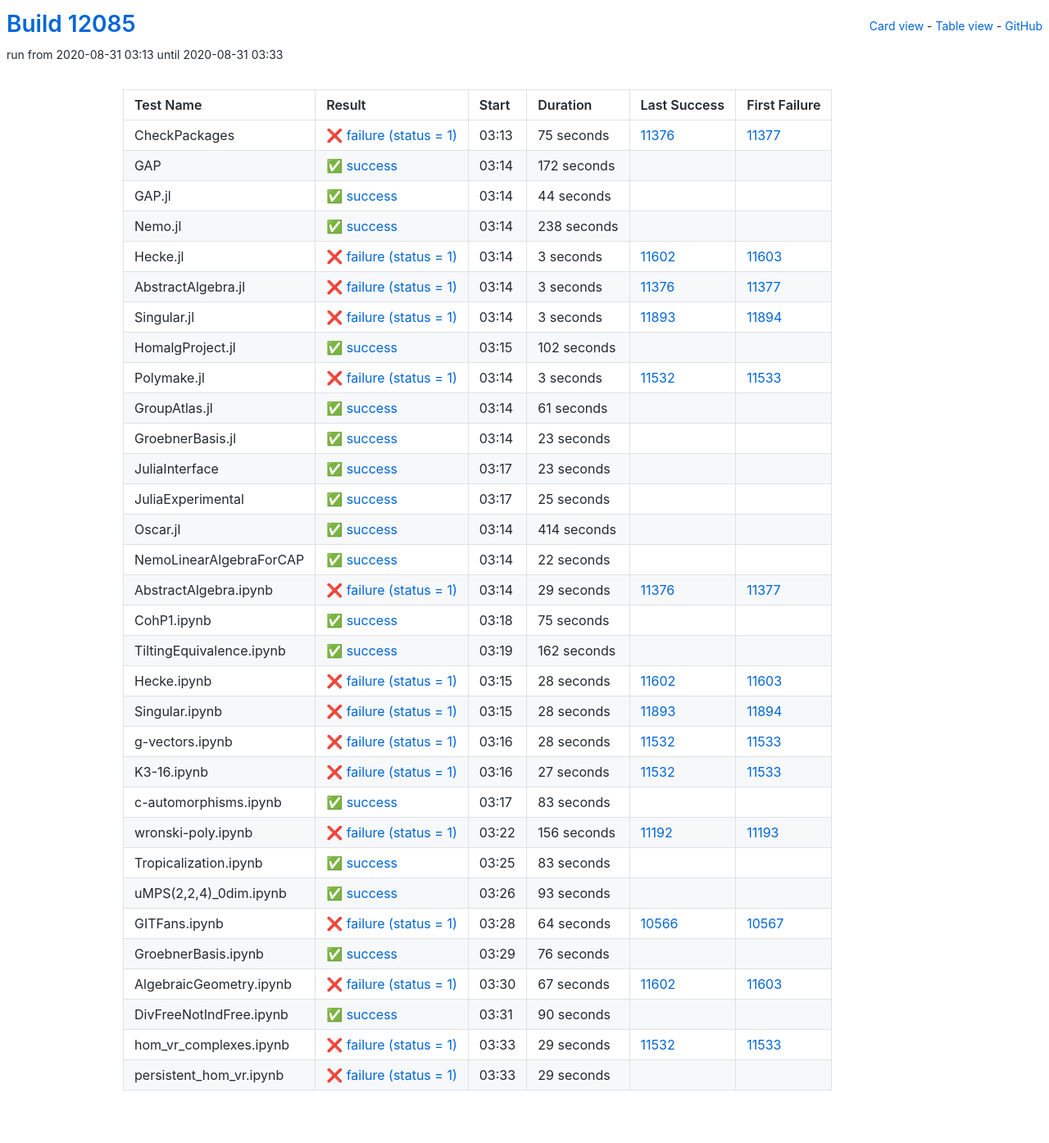
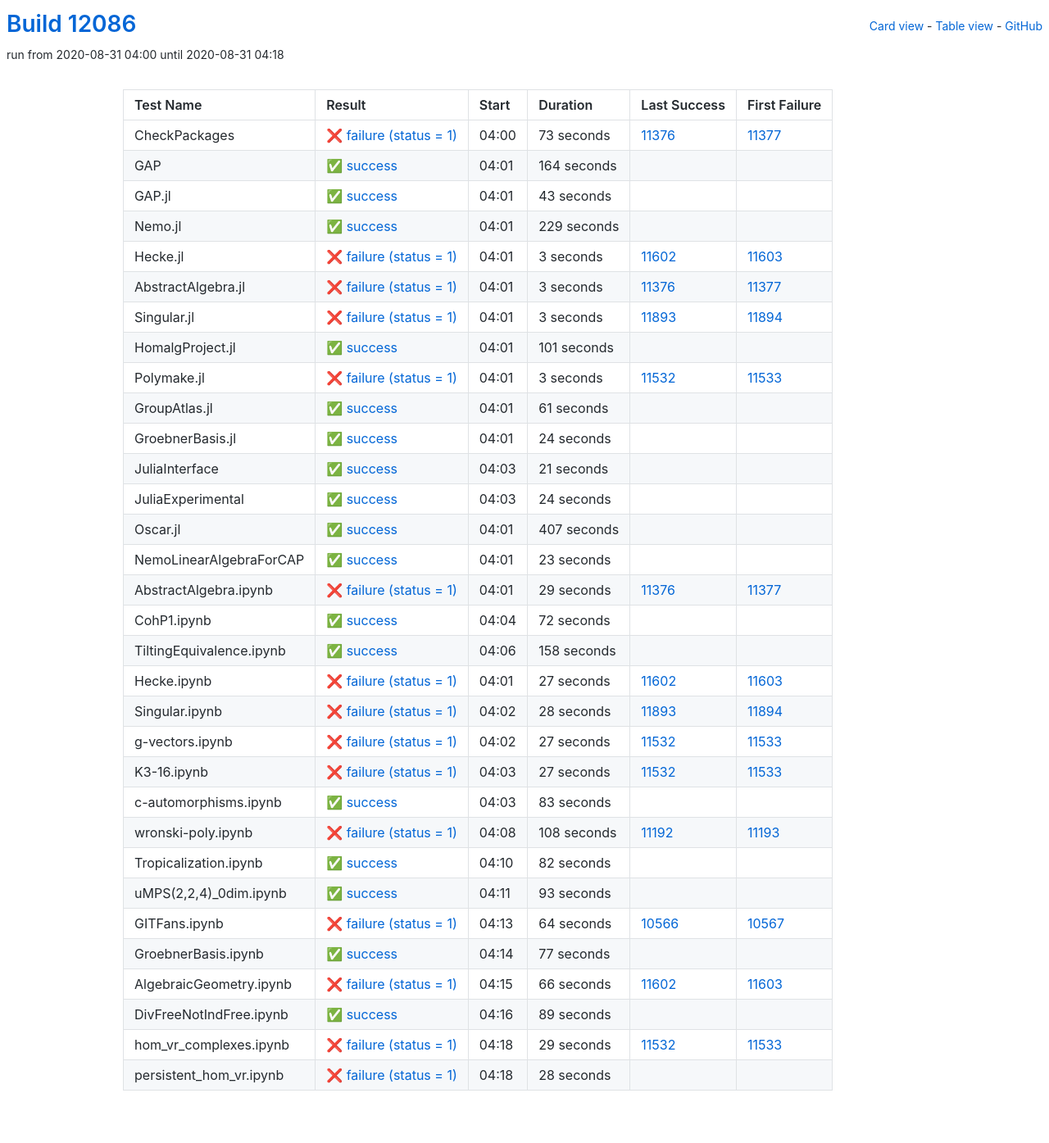
Before and after one commit to oscar-system/oscar-ci-status, a Jekyll site: the page built from table.html, in a window 1280 px wide. Shown: the whole page at 82% size. Built offline with Jekyll 4.4.1, drawn with Linux system fonts in a browser that asks for light colours.

Commit message:
Build #12086

```diff
--- a/_data/ci.yml
+++ b/_data/ci.yml
@@ -1,6 +1,6 @@
 ---
-build: 12085
-build_url: https://oscarci.mathematik.uni-kl.de/job/oscar/12085/
+build: 12086
+build_url: https://oscarci.mathematik.uni-kl.de/job/oscar/12086/
 job: oscar
 organization: oscar-system
 repo: oscar-ci-status
@@ -8,56 +8,56 @@
 tests:
 - name: CheckPackages
   id: checkpackages
-  log: https://oscarci.mathematik.uni-kl.de/job/oscar/12085/artifact/logs/build-12085/CheckPackages.log
-  start: 2020-08-31 03:13
+  log: https://oscarci.mathematik.uni-kl.de/job/oscar/12086/artifact/logs/build-12086/CheckPackages.log
+  start: 2020-08-31 04:00
   success: false
   exitcode: 1
   status: failure
-  duration: 75
+  duration: 73
   last_success: 11376
   last_success_url: https://oscarci.mathematik.uni-kl.de/job/oscar/11376/
   first_failure: 11377
   first_failure_url: https://oscarci.mathematik.uni-kl.de/job/oscar/11377/
 - name: GAP
   id: gap
-  log: https://oscarci.mathematik.uni-kl.de/job/oscar/12085/artifact/logs/build-12085/GAP.log
-  start: 2020-08-31 03:14
+  log: https://oscarci.mathematik.uni-kl.de/job/oscar/12086/artifact/logs/build-12086/GAP.log
+  start: 2020-08-31 04:01
   success: true
   exitcode: 0
   status: success
-  duration: 172
+  duration: 164
   last_success: false
   last_success_url:
   first_failure: false
   first_failure_url:
 - name: GAP.jl
   id: gap-jl
-  log: https://oscarci.mathematik.uni-kl.de/job/oscar/12085/artifact/logs/build-12085/GAP.jl.log
-  start: 2020-08-31 03:14
+  log: https://oscarci.mathematik.uni-kl.de/job/oscar/12086/artifact/logs/build-12086/GAP.jl.log
+  start: 2020-08-31 04:01
   success: true
   exitcode: 0
   status: success
-  duration: 44
+  duration: 43
   last_success: false
   last_success_url:
   first_failure: false
   first_failure_url:
 - name: Nemo.jl
   id: nemo-jl
-  log: https://oscarci.mathematik.uni-kl.de/job/oscar/12085/artifact/logs/build-12085/Nemo.jl.log
-  start: 2020-08-31 03:14
+  log: https://oscarci.mathematik.uni-kl.de/job/oscar/12086/artifact/logs/build-12086/Nemo.jl.log
+  start: 2020-08-31 04:01
   success: true
   exitcode: 0
   status: success
-  duration: 238
+  duration: 229
   last_success: false
   last_success_url:
   first_failure: false
   first_failure_url:
 - name: Hecke.jl
   id: hecke-jl
-  log: https://oscarci.mathematik.uni-kl.de/job/oscar/12085/artifact/logs/build-12085/Hecke.jl.log
-  start: 2020-08-31 03:14
+  log: https://oscarci.mathematik.uni-kl.de/job/oscar/12086/artifact/logs/build-12086/Hecke.jl.log
+  start: 2020-08-31 04:01
   success: false
   exitcode: 1
   status: failure
@@ -68,8 +68,8 @@
   first_failure_url: https://oscarci.mathematik.uni-kl.de/job/oscar/11603/
 - name: AbstractAlgebra.jl
   id: abstractalgebra-jl
-  log: https://oscarci.mathematik.uni-kl.de/job/oscar/12085/artifact/logs/build-12085/AbstractAlgebra.jl.log
-  start: 2020-08-31 03:14
+  log: https://oscarci.mathematik.uni-kl.de/job/oscar/12086/artifact/logs/build-12086/AbstractAlgebra.jl.log
+  start: 2020-08-31 04:01
   success: false
   exitcode: 1
   status: failure
@@ -80,8 +80,8 @@
   first_failure_url: https://oscarci.mathematik.uni-kl.de/job/oscar/11377/
 - name: Singular.jl
   id: singular-jl
-  log: https://oscarci.mathematik.uni-kl.de/job/oscar/12085/artifact/logs/build-12085/Singular.jl.log
-  start: 2020-08-31 03:14
+  log: https://oscarci.mathematik.uni-kl.de/job/oscar/12086/artifact/logs/build-12086/Singular.jl.log
+  start: 2020-08-31 04:01
   success: false
   exitcode: 1
   status: failure
@@ -92,20 +92,20 @@
   first_failure_url: https://oscarci.mathematik.uni-kl.de/job/oscar/11894/
 - name: HomalgProject.jl
   id: homalgproject-jl
-  log: https://oscarci.mathematik.uni-kl.de/job/oscar/12085/artifact/logs/build-12085/HomalgProject.jl.log
-  start: 2020-08-31 03:15
+  log: https://oscarci.mathematik.uni-kl.de/job/oscar/12086/artifact/logs/build-12086/HomalgProject.jl.log
+  start: 2020-08-31 04:01
   success: true
   exitcode: 0
   status: success
-  duration: 102
+  duration: 101
   last_success: false
   last_success_url:
   first_failure: false
   first_failure_url:
 - name: Polymake.jl
   id: polymake-jl
-  log: https://oscarci.mathematik.uni-kl.de/job/oscar/12085/artifact/logs/build-12085/Polymake.jl.log
-  start: 2020-08-31 03:14
+  log: https://oscarci.mathematik.uni-kl.de/job/oscar/12086/artifact/logs/build-12086/Polymake.jl.log
+  start: 2020-08-31 04:01
   success: false
   exitcode: 1
   status: failure
@@ -116,8 +116,8 @@
   first_failure_url: https://oscarci.mathematik.uni-kl.de/job/oscar/11533/
 - name: GroupAtlas.jl
   id: groupatlas-jl
-  log: https://oscarci.mathematik.uni-kl.de/job/oscar/12085/artifact/logs/build-12085/GroupAtlas.jl.log
-  start: 2020-08-31 03:14
+  log: https://oscarci.mathematik.uni-kl.de/job/oscar/12086/artifact/logs/build-12086/GroupAtlas.jl.log
+  start: 2020-08-31 04:01
   success: true
   exitcode: 0
   status: success
@@ -128,8 +128,56 @@
   first_failure_url:
 - name: GroebnerBasis.jl
   id: groebnerbasis-jl
-  log: https://oscarci.mathematik.uni-kl.de/job/oscar/12085/artifact/logs/build-12085/GroebnerBasis.jl.log
-  start: 2020-08-31 03:14
+  log: https://oscarci.mathematik.uni-kl.de/job/oscar/12086/artifact/logs/build-12086/GroebnerBasis.jl.log
+  start: 2020-08-31 04:01
+  success: true
+  exitcode: 0
+  status: success
+  duration: 24
+  last_success: false
+  last_success_url:
+  first_failure: false
+  first_failure_url:
+- name: JuliaInterface
+  id: juliainterface
+  log: https://oscarci.mathematik.uni-kl.de/job/oscar/12086/artifact/logs/build-12086/JuliaInterface.log
+  start: 2020-08-31 04:03
+  success: true
+  exitcode: 0
+  status: success
+  duration: 21
+  last_success: false
+  last_success_url:
+  first_failure: false
+  first_failure_url:
+- name: JuliaExperimental
+  id: juliaexperimental
+  log: https://oscarci.mathematik.uni-kl.de/job/oscar/12086/artifact/logs/build-12086/JuliaExperimental.log
+  start: 2020-08-31 04:03
+  success: true
+  exitcode: 0
+  status: success
+  duration: 24
+  last_success: false
+  last_success_url:
+  first_failure: false
+  first_failure_url:
+- name: Oscar.jl
+  id: oscar-jl
+  log: https://oscarci.mathematik.uni-kl.de/job/oscar/12086/artifact/logs/build-12086/Oscar.jl.log
+  start: 2020-08-31 04:01
+  success: true
+  exitcode: 0
+  status: success
+  duration: 407
+  last_success: false
+  last_success_url:
+  first_failure: false
+  first_failure_url:
+- name: NemoLinearAlgebraForCAP
+  id: nemolinearalgebraforcap
+  log: https://oscarci.mathematik.uni-kl.de/job/oscar/12086/artifact/logs/build-12086/NemoLinearAlgebraForCAP.log
+  start: 2020-08-31 04:01
   success: true
   exitcode: 0
   status: success
@@ -138,58 +186,10 @@
   last_success_url:
   first_failure: false
   first_failure_url:
-- name: JuliaInterface
-  id: juliainterface
-  log: https://oscarci.mathematik.uni-kl.de/job/oscar/12085/artifact/logs/build-12085/JuliaInterface.log
-  start: 2020-08-31 03:17
-  success: true
-  exitcode: 0
-  status: success
-  duration: 23
-  last_success: false
-  last_success_url:
-  first_failure: false
-  first_failure_url:
-- name: JuliaExperimental
-  id: juliaexperimental
-  log: https://oscarci.mathematik.uni-kl.de/job/oscar/12085/artifact/logs/build-12085/JuliaExperimental.log
-  start: 2020-08-31 03:17
-  success: true
-  exitcode: 0
-  status: success
-  duration: 25
-  last_success: false
-  last_success_url:
-  first_failure: false
-  first_failure_url:
-- name: Oscar.jl
-  id: oscar-jl
-  log: https://oscarci.mathematik.uni-kl.de/job/oscar/12085/artifact/logs/build-12085/Oscar.jl.log
-  start: 2020-08-31 03:14
-  success: true
-  exitcode: 0
-  status: success
-  duration: 414
-  last_success: false
-  last_success_url:
-  first_failure: false
-  first_failure_url:
-- name: NemoLinearAlgebraForCAP
-  id: nemolinearalgebraforcap
-  log: https://oscarci.mathematik.uni-kl.de/job/oscar/12085/artifact/logs/build-12085/NemoLinearAlgebraForCAP.log
-  start: 2020-08-31 03:14
-  success: true
-  exitcode: 0
-  status: success
-  duration: 22
-  last_success: false
-  last_success_url:
-  first_failure: false
-  first_failure_url:
 - name: AbstractAlgebra.ipynb
   id: abstractalgebra-ipynb
-  log: https://oscarci.mathematik.uni-kl.de/job/oscar/12085/artifact/logs/build-12085/AbstractAlgebra.ipynb.log
-  start: 2020-08-31 03:14
+  log: https://oscarci.mathematik.uni-kl.de/job/oscar/12086/artifact/logs/build-12086/AbstractAlgebra.ipynb.log
+  start: 2020-08-31 04:01
   success: false
   exitcode: 1
   status: failure
@@ -200,44 +200,44 @@
   first_failure_url: https://oscarci.mathematik.uni-kl.de/job/oscar/11377/
 - name: CohP1.ipynb
   id: cohp1-ipynb
-  log: https://oscarci.mathematik.uni-kl.de/job/oscar/12085/artifact/logs/build-12085/CohP1.ipynb.log
-  start: 2020-08-31 03:18
+  log: https://oscarci.mathematik.uni-kl.de/job/oscar/12086/artifact/logs/build-12086/CohP1.ipynb.log
+  start: 2020-08-31 04:04
   success: true
   exitcode: 0
   status: success
-  duration: 75
+  duration: 72
   last_success: false
   last_success_url:
   first_failure: false
   first_failure_url:
 - name: TiltingEquivalence.ipynb
   id: tiltingequivalence-ipynb
-  log: https://oscarci.mathematik.uni-kl.de/job/oscar/12085/artifact/logs/build-12085/TiltingEquivalence.ipynb.log
-  start: 2020-08-31 03:19
+  log: https://oscarci.mathematik.uni-kl.de/job/oscar/12086/artifact/logs/build-12086/TiltingEquivalence.ipynb.log
+  start: 2020-08-31 04:06
   success: true
   exitcode: 0
   status: success
-  duration: 162
+  duration: 158
   last_success: false
   last_success_url:
   first_failure: false
   first_failure_url:
 - name: Hecke.ipynb
   id: hecke-ipynb
-  log: https://oscarci.mathematik.uni-kl.de/job/oscar/12085/artifact/logs/build-12085/Hecke.ipynb.log
-  start: 2020-08-31 03:15
+  log: https://oscarci.mathematik.uni-kl.de/job/oscar/12086/artifact/logs/build-12086/Hecke.ipynb.log
+  start: 2020-08-31 04:01
   success: false
   exitcode: 1
   status: failure
-  duration: 28
+  duration: 27
   last_success: 11602
   last_success_url: https://oscarci.mathematik.uni-kl.de/job/oscar/11602/
   first_failure: 11603
   first_failure_url: https://oscarci.mathematik.uni-kl.de/job/oscar/11603/
 - name: Singular.ipynb
   id: singular-ipynb
-  log: https://oscarci.mathematik.uni-kl.de/job/oscar/12085/artifact/logs/build-12085/Singular.ipynb.log
-  start: 2020-08-31 03:15
+  log: https://oscarci.mathematik.uni-kl.de/job/oscar/12086/artifact/logs/build-12086/Singular.ipynb.log
+  start: 2020-08-31 04:02
   success: false
   exitcode: 1
   status: failure
@@ -248,20 +248,20 @@
   first_failure_url: https://oscarci.mathematik.uni-kl.de/job/oscar/11894/
 - name: g-vectors.ipynb
   id: g-vectors-ipynb
-  log: https://oscarci.mathematik.uni-kl.de/job/oscar/12085/artifact/logs/build-12085/g-vectors.ipynb.log
-  start: 2020-08-31 03:16
+  log: https://oscarci.mathematik.uni-kl.de/job/oscar/12086/artifact/logs/build-12086/g-vectors.ipynb.log
+  start: 2020-08-31 04:02
   success: false
   exitcode: 1
   status: failure
-  duration: 28
+  duration: 27
   last_success: 11532
   last_success_url: https://oscarci.mathematik.uni-kl.de/job/oscar/11532/
   first_failure: 11533
   first_failure_url: https://oscarci.mathematik.uni-kl.de/job/oscar/11533/
 - name: K3-16.ipynb
   id: k3-16-ipynb
-  log: https://oscarci.mathematik.uni-kl.de/job/oscar/12085/artifact/logs/build-12085/K3-16.ipynb.log
-  start: 2020-08-31 03:16
+  log: https://oscarci.mathematik.uni-kl.de/job/oscar/12086/artifact/logs/build-12086/K3-16.ipynb.log
+  start: 2020-08-31 04:03
   success: false
   exitcode: 1
   status: failure
@@ -272,8 +272,8 @@
   first_failure_url: https://oscarci.mathematik.uni-kl.de/job/oscar/11533/
 - name: c-automorphisms.ipynb
   id: c-automorphisms-ipynb
-  log: https://oscarci.mathematik.uni-kl.de/job/oscar/12085/artifact/logs/build-12085/c-automorphisms.ipynb.log
-  start: 2020-08-31 03:17
+  log: https://oscarci.mathematik.uni-kl.de/job/oscar/12086/artifact/logs/build-12086/c-automorphisms.ipynb.log
+  start: 2020-08-31 04:03
   success: true
   exitcode: 0
   status: success
@@ -284,32 +284,32 @@
   first_failure_url:
 - name: wronski-poly.ipynb
   id: wronski-poly-ipynb
-  log: https://oscarci.mathematik.uni-kl.de/job/oscar/12085/artifact/logs/build-12085/wronski-poly.ipynb.log
-  start: 2020-08-31 03:22
+  log: https://oscarci.mathematik.uni-kl.de/job/oscar/12086/artifact/logs/build-12086/wronski-poly.ipynb.log
+  start: 2020-08-31 04:08
   success: false
   exitcode: 1
   status: failure
-  duration: 156
+  duration: 108
   last_success: 11192
   last_success_url: https://oscarci.mathematik.uni-kl.de/job/oscar/11192/
   first_failure: 11193
   first_failure_url: https://oscarci.mathematik.uni-kl.de/job/oscar/11193/
 - name: Tropicalization.ipynb
   id: tropicalization-ipynb
-  log: https://oscarci.mathematik.uni-kl.de/job/oscar/12085/artifact/logs/build-12085/Tropicalization.ipynb.log
-  start: 2020-08-31 03:25
+  log: https://oscarci.mathematik.uni-kl.de/job/oscar/12086/artifact/logs/build-12086/Tropicalization.ipynb.log
+  start: 2020-08-31 04:10
   success: true
   exitcode: 0
   status: success
-  duration: 83
+  duration: 82
   last_success: false
   last_success_url:
   first_failure: false
   first_failure_url:
 - name: uMPS(2,2,4)_0dim.ipynb
   id: umps-2-2-4-0dim-ipynb
-  log: https://oscarci.mathematik.uni-kl.de/job/oscar/12085/artifact/logs/build-12085/uMPS-2-2-4-_0dim.ipynb.log
-  start: 2020-08-31 03:26
+  log: https://oscarci.mathematik.uni-kl.de/job/oscar/12086/artifact/logs/build-12086/uMPS-2-2-4-_0dim.ipynb.log
+  start: 2020-08-31 04:11
   success: true
   exitcode: 0
   status: success
@@ -320,8 +320,8 @@
   first_failure_url:
 - name: GITFans.ipynb
   id: gitfans-ipynb
-  log: https://oscarci.mathematik.uni-kl.de/job/oscar/12085/artifact/logs/build-12085/GITFans.ipynb.log
-  start: 2020-08-31 03:28
+  log: https://oscarci.mathematik.uni-kl.de/job/oscar/12086/artifact/logs/build-12086/GITFans.ipynb.log
+  start: 2020-08-31 04:13
   success: false
   exitcode: 1
   status: failure
@@ -332,44 +332,44 @@
   first_failure_url: https://oscarci.mathematik.uni-kl.de/job/oscar/10567/
 - name: GroebnerBasis.ipynb
   id: groebnerbasis-ipynb
-  log: https://oscarci.mathematik.uni-kl.de/job/oscar/12085/artifact/logs/build-12085/GroebnerBasis.ipynb.log
-  start: 2020-08-31 03:29
+  log: https://oscarci.mathematik.uni-kl.de/job/oscar/12086/artifact/logs/build-12086/GroebnerBasis.ipynb.log
+  start: 2020-08-31 04:14
   success: true
   exitcode: 0
   status: success
-  duration: 76
+  duration: 77
   last_success: false
   last_success_url:
   first_failure: false
   first_failure_url:
 - name: AlgebraicGeometry.ipynb
   id: algebraicgeometry-ipynb
-  log: https://oscarci.mathematik.uni-kl.de/job/oscar/12085/artifact/logs/build-12085/AlgebraicGeometry.ipynb.log
-  start: 2020-08-31 03:30
+  log: https://oscarci.mathematik.uni-kl.de/job/oscar/12086/artifact/logs/build-12086/AlgebraicGeometry.ipynb.log
+  start: 2020-08-31 04:15
   success: false
   exitcode: 1
   status: failure
-  duration: 67
+  duration: 66
   last_success: 11602
   last_success_url: https://oscarci.mathematik.uni-kl.de/job/oscar/11602/
   first_failure: 11603
   first_failure_url: https://oscarci.mathematik.uni-kl.de/job/oscar/11603/
 - name: DivFreeNotIndFree.ipynb
   id: divfreenotindfree-ipynb
-  log: https://oscarci.mathematik.uni-kl.de/job/oscar/12085/artifact/logs/build-12085/DivFreeNotIndFree.ipynb.log
-  start: 2020-08-31 03:31
+  log: https://oscarci.mathematik.uni-kl.de/job/oscar/12086/artifact/logs/build-12086/DivFreeNotIndFree.ipynb.log
+  start: 2020-08-31 04:16
   success: true
   exitcode: 0
   status: success
-  duration: 90
+  duration: 89
   last_success: false
   last_success_url:
   first_failure: false
   first_failure_url:
 - name: hom_vr_complexes.ipynb
   id: hom-vr-complexes-ipynb
-  log: https://oscarci.mathematik.uni-kl.de/job/oscar/12085/artifact/logs/build-12085/hom_vr_complexes.ipynb.log
-  start: 2020-08-31 03:33
+  log: https://oscarci.mathematik.uni-kl.de/job/oscar/12086/artifact/logs/build-12086/hom_vr_complexes.ipynb.log
+  start: 2020-08-31 04:18
   success: false
   exitcode: 1
   status: failure
@@ -380,12 +380,12 @@
   first_failure_url: https://oscarci.mathematik.uni-kl.de/job/oscar/11533/
 - name: persistent_hom_vr.ipynb
   id: persistent-hom-vr-ipynb
-  log: https://oscarci.mathematik.uni-kl.de/job/oscar/12085/artifact/logs/build-12085/persistent_hom_vr.ipynb.log
-  start: 2020-08-31 03:33
+  log: https://oscarci.mathematik.uni-kl.de/job/oscar/12086/artifact/logs/build-12086/persistent_hom_vr.ipynb.log
+  start: 2020-08-31 04:18
   success: false
   exitcode: 1
   status: failure
-  duration: 29
+  duration: 28
   last_success: false
   last_success_url:
   first_failure: false
```
Also changed, not shown: README.md.
